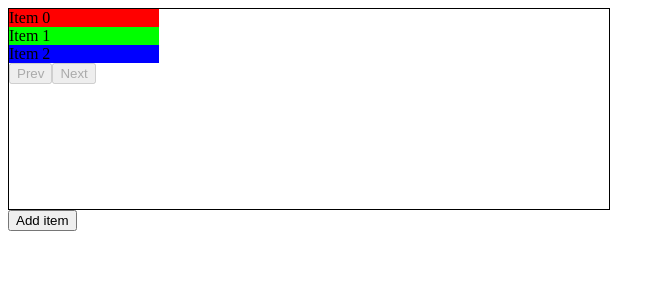
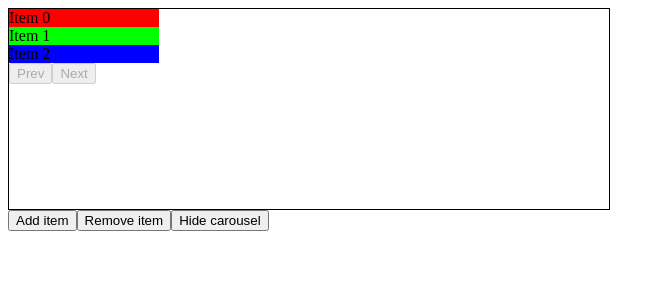
Before and after one commit to deadalusai/react-carousel-experiments, a React app: page / in a window 1280 px wide. Shown: the top 300 px of the page, without its empty margins (0-665 px from the left). Built offline with nearby package versions, Linux system fonts and the light colour scheme; the HTML template or start-up script is replaced by a standard one.

Commit message:
Allow animation time to be overriden

```diff
--- a/src/carousel/index.tsx
+++ b/src/carousel/index.tsx
@@ -2,7 +2,7 @@ import * as React from "react";
 
 import { Animator, AnimationHandle, easingFunctions } from "./animator";
 
-const ANIMATION_TIME_MS = 300; // ms
+const DEFAULT_ANIMATION_TIME_MS = 300; // ms
 
 interface Viewport {
     el: HTMLElement;
@@ -41,6 +41,7 @@ function itemVisibility(viewport: Viewport, itemIndex: number): ItemVisibility {
 }
 
 export interface ICarouselProps {
+    animationTimeMs?: number;
     children: React.ReactNode[];
 }
 
@@ -122,7 +123,8 @@ export class Carousel extends React.Component<ICarouselProps, ICarouselState> {
         const viewport = this.viewport();
         // Determine where we're scrolling to
         const scrollLeft = targetIndex * viewport.itemWidth;
-        this.animation = this.animator.startAnimation(viewport.el, 'scrollLeft', scrollLeft, ANIMATION_TIME_MS);
+        const animationMs = this.props.animationTimeMs ?? DEFAULT_ANIMATION_TIME_MS;
+        this.animation = this.animator.startAnimation(viewport.el, 'scrollLeft', scrollLeft, animationMs);
         this.animation.end.then((completed) => {
             if (completed) {
                 this.animation = null;
--- a/src/components/app.tsx
+++ b/src/components/app.tsx
@@ -6,6 +6,7 @@ const makeItems = (count: number) => new Array(count).fill(0).map((_, index) =>
 
 export function App() {
     const [items, setItems] = React.useState(() => makeItems(3));
+    const [showCarousel, setShowCarousel] = React.useState(true);
 
     const containerStyle: React.CSSProperties = {
         width: '600px',
@@ -16,17 +17,23 @@ export function App() {
         width: '150px',
     };
     return <>
+        {showCarousel &&
         <section style={containerStyle}>
-            <Carousel>
+                <Carousel animationTimeMs={300}>
                 {items.map(x =>
                     <div key={x.name} style={{ ...itemStyle, backgroundColor: x.color }}>
                         {x.name}
-                    </div>
-                )}
+                        </div>)}
             </Carousel>
-        </section>
+            </section>}
         <button onClick={() => setItems(makeItems(items.length + 1))}>
             Add item
+        </button>
+        <button onClick={() => setItems(makeItems(Math.max(0, items.length - 1)))}>
+            Remove item
+        </button>
+        <button onClick={() => setShowCarousel(!showCarousel)}>
+            {showCarousel ? "Hide carousel" : "Show carousel"}
         </button>
     </>;
 }
```
